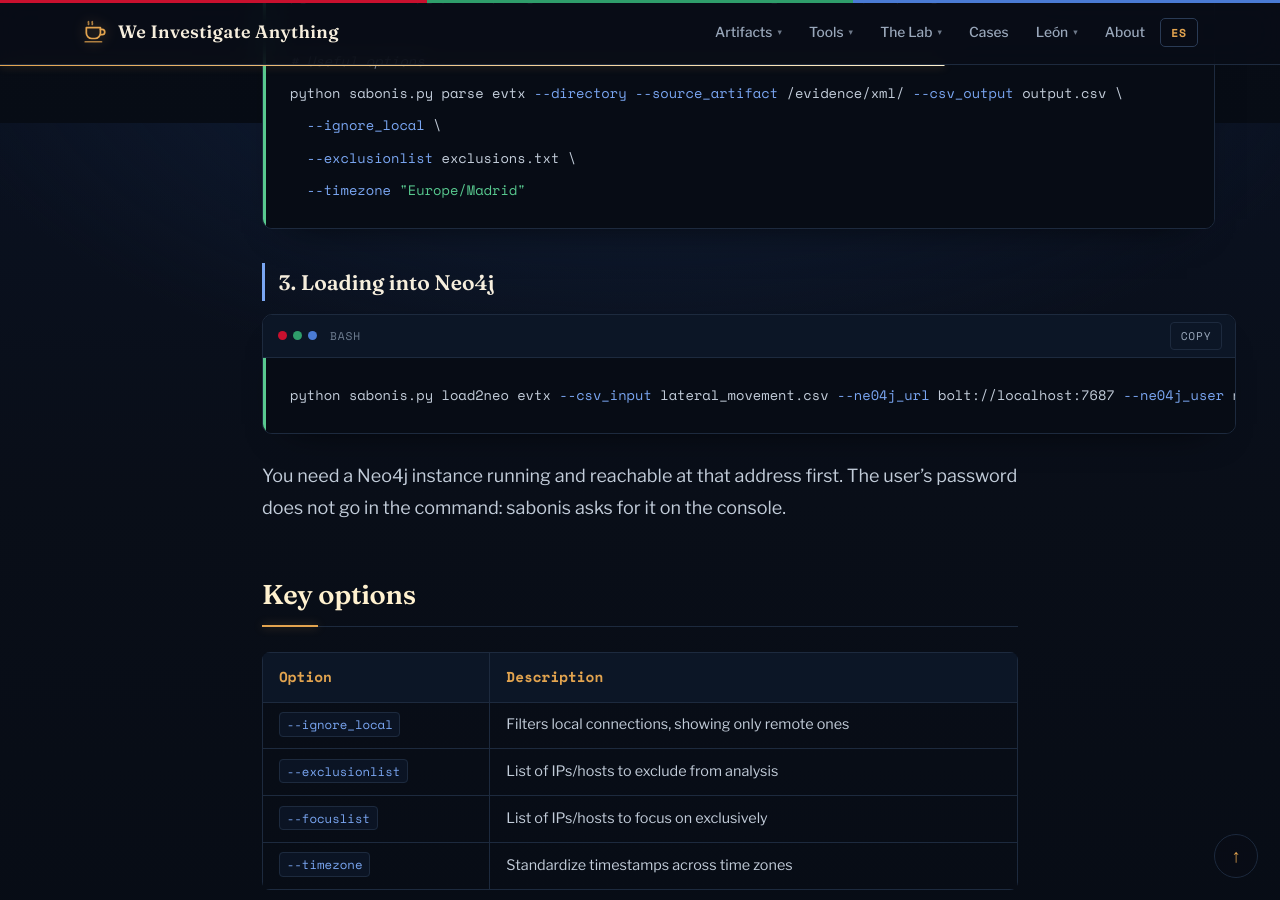
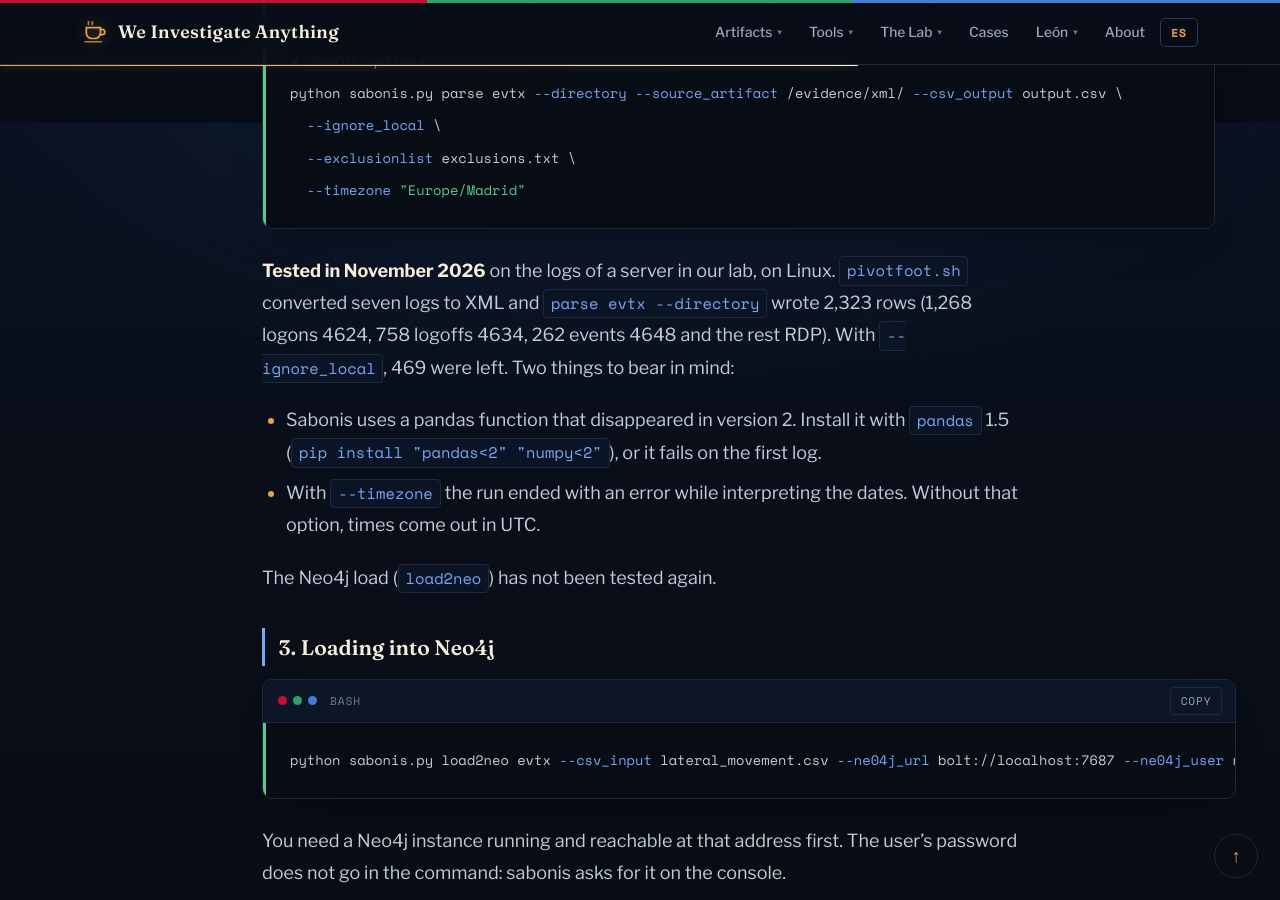
Before and after one commit to jupyterj0nes/jupyterj0nes.github.io, a Jekyll site: the page built from _posts/en/2026-04-06-sabonis-pivoting-lateral-movement.md, in a window 1280 px wide and 900 px high, scrolled down 3477 px. Built offline with Jekyll 4.4.1, drawn with Linux system fonts in a browser that asks for light colours; comment, search, counter and statistics services are not loaded.

Commit message:
Sabonis: commands run for real on lab logs, with what it needs today; triage detection: neutral example names

````diff
--- a/_posts/en/2026-04-06-sabonis-pivoting-lateral-movement.md
+++ b/_posts/en/2026-04-06-sabonis-pivoting-lateral-movement.md
@@ -82,6 +82,13 @@ python sabonis.py parse evtx --directory --source_artifact /evidence/xml/ --csv_
   --timezone "Europe/Madrid"
 ```
 
+**Tested in November 2026** on the logs of a server in our lab, on Linux. `pivotfoot.sh` converted seven logs to XML and `parse evtx --directory` wrote 2,323 rows (1,268 logons 4624, 758 logoffs 4634, 262 events 4648 and the rest RDP). With `--ignore_local`, 469 were left. Two things to bear in mind:
+
+- Sabonis uses a pandas function that disappeared in version 2. Install it with `pandas` 1.5 (`pip install "pandas<2" "numpy<2"`), or it fails on the first log.
+- With `--timezone` the run ended with an error while interpreting the dates. Without that option, times come out in UTC.
+
+The Neo4j load (`load2neo`) has not been tested again.
+
 ### 3. Loading into Neo4j
 
 ```bash
````
Also changed, not shown: _posts/en/2026-04-16-masstin-triage-detection.md (+3 -3 lines), _posts/es/2026-04-06-sabonis-pivoting-lateral-movement.md (+7 -0 lines), _posts/es/2026-04-16-masstin-triage-detection.md (+3 -3 lines).
